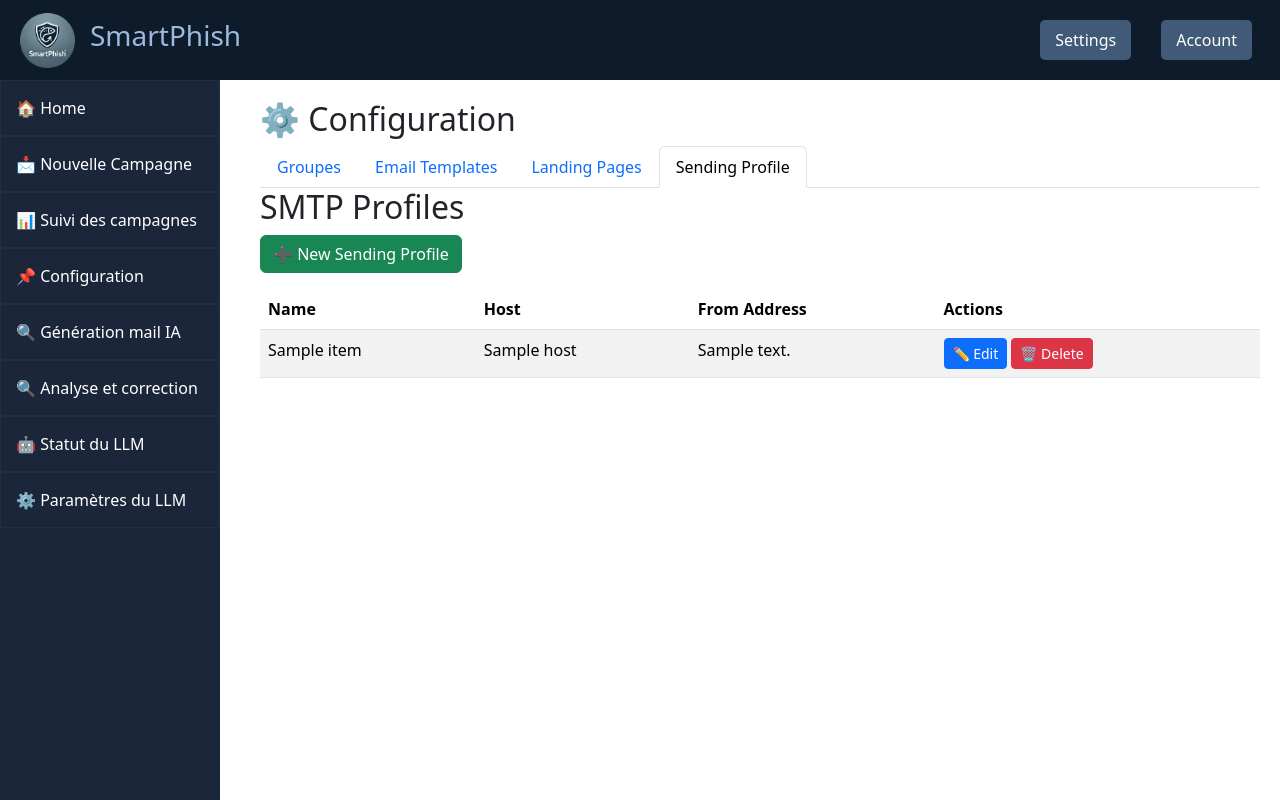
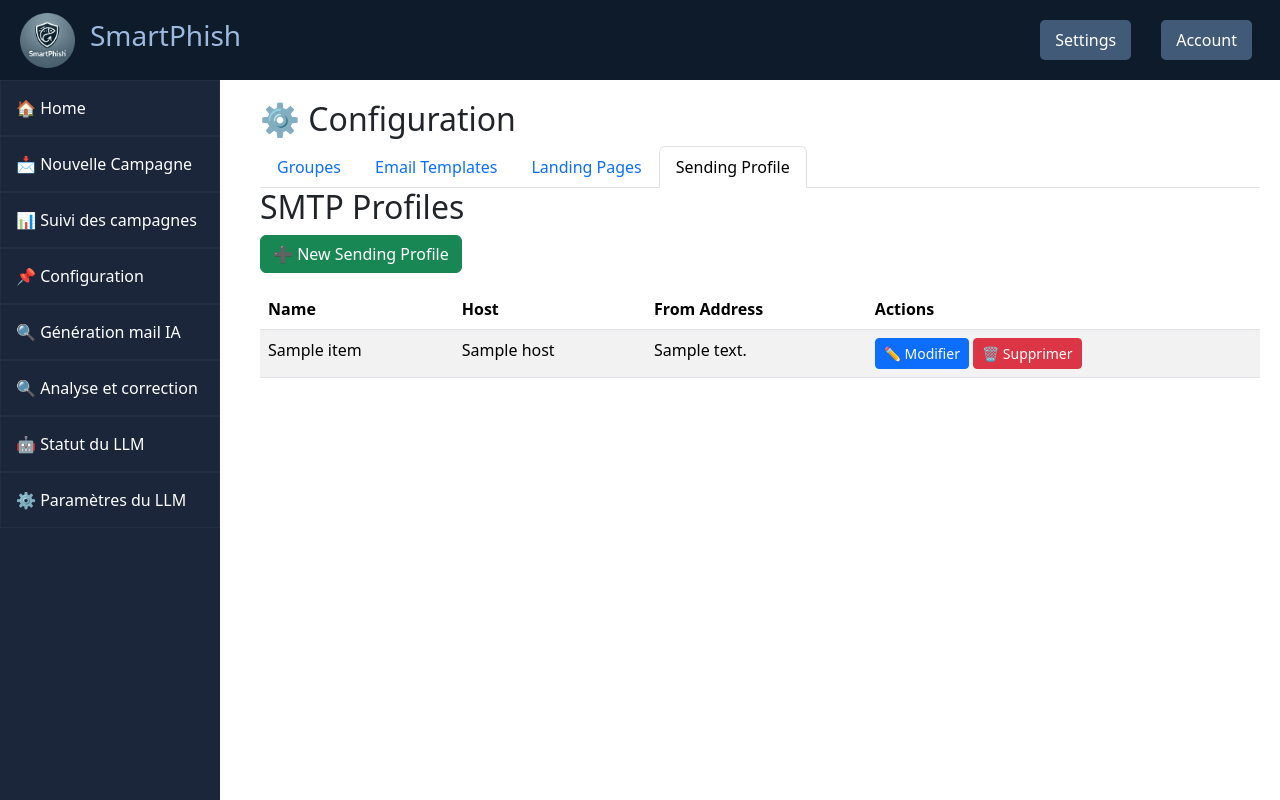
Before and after one commit to Maxencedu66/smartphish, a Flask app: page /config-smtp in a window 1280 px wide. Run offline with Flask 3, Linux system fonts and the light colour scheme; tables that the repository leaves empty hold one stand-in row (values such as "Sample post"); a database or web service that is not in the repository returns one stand-in record (values such as "Sample title"); data that the repository does not hold is empty; parts of the project's set-up code (start-up, migrations or seed data) failed here and were passed over; some libraries are stand-ins or nearby versions.

```diff
--- a/src/templates/config-groups.html
+++ b/src/templates/config-groups.html
@@ -50,12 +50,12 @@
                     data-id="{{ group.id }}"
                     data-bs-toggle="modal"
                     data-bs-target="#editGroupModal">
-              ✏️ Edit
+              ✏️ Modifier
             </button>
 
             <!-- Delete Button -->
             <button class="btn btn-danger btn-sm delete-group" data-id="{{ group.id }}">
-              🗑️ Delete
+              🗑️ Supprimer
             </button>
           </td>
         </tr>
--- a/src/templates/config-smtp.html
+++ b/src/templates/config-smtp.html
@@ -51,11 +51,11 @@
                 data-id="{{ profile.id }}"
                 data-bs-toggle="modal"
                 data-bs-target="#editSmtpModal">
-          ✏️ Edit
+          ✏️ Modifier
         </button>
 
         <button class="btn btn-danger btn-sm delete-smtp" data-id="{{ profile.id }}">
-          🗑️ Delete
+          🗑️ Supprimer
         </button>
       </td>
     </tr>
```
